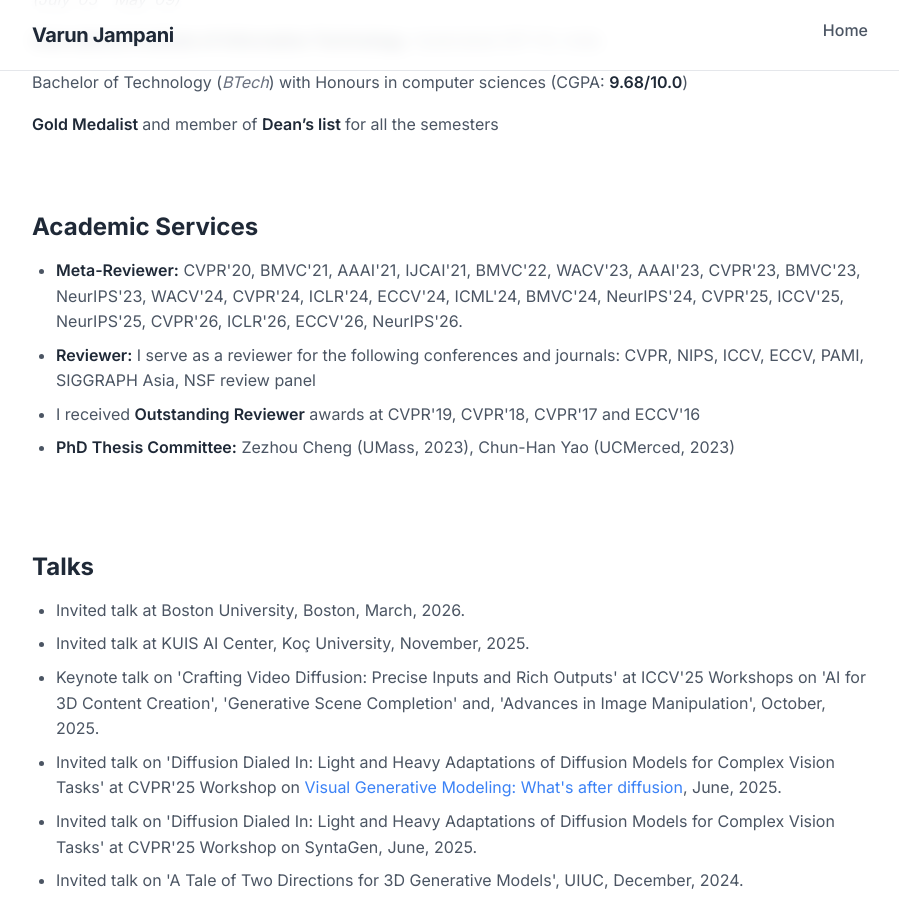
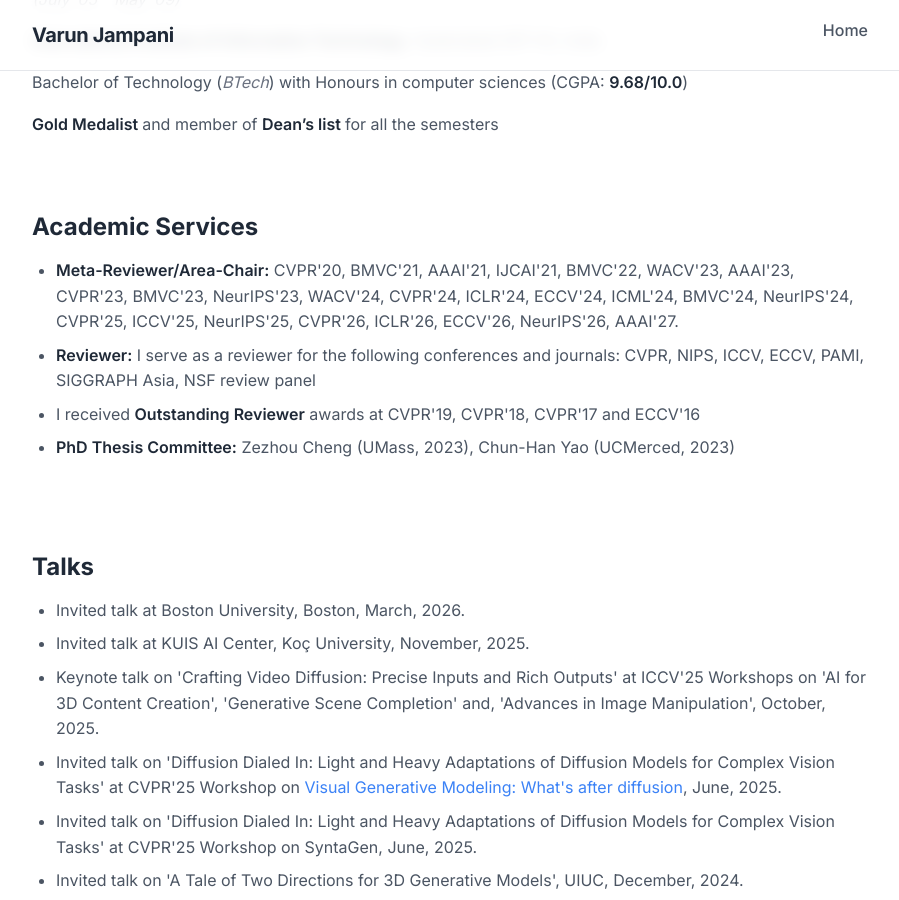
Before and after one commit to varunjampani/varunjampani.github.io, a Jekyll site: the page built from _pages/home.md, in a window 1280 px wide and 900 px high, scrolled down 4729 px. Shown: the whole window, without its empty margins (190-1089 px from the left). Built offline with Jekyll 4.4.1, drawn with Linux system fonts in a browser that asks for light colours.

Commit message:
Update academic services section in home.md

```diff
--- a/_pages/home.md
+++ b/_pages/home.md
@@ -358,7 +358,7 @@ Refer to my <a href="https://scholar.google.com/citations?hl=en&user=1Cv6Sf4AAAA
 
 <h3>Academic Services</h3>
 <ul>
-<li><strong>Meta-Reviewer:</strong> CVPR'20, BMVC'21, AAAI'21, IJCAI'21, BMVC'22, WACV'23, AAAI'23, CVPR'23, BMVC'23, NeurIPS'23, WACV'24, CVPR'24, ICLR'24, ECCV'24, ICML'24, BMVC'24, NeurIPS'24, CVPR'25, ICCV'25, NeurIPS'25, CVPR'26, ICLR'26, ECCV'26, NeurIPS'26.</li>
+<li><strong>Meta-Reviewer/Area-Chair:</strong> CVPR'20, BMVC'21, AAAI'21, IJCAI'21, BMVC'22, WACV'23, AAAI'23, CVPR'23, BMVC'23, NeurIPS'23, WACV'24, CVPR'24, ICLR'24, ECCV'24, ICML'24, BMVC'24, NeurIPS'24, CVPR'25, ICCV'25, NeurIPS'25, CVPR'26, ICLR'26, ECCV'26, NeurIPS'26, AAAI'27.</li>
 <li><strong>Reviewer:</strong> I serve as a reviewer for the following conferences and journals: CVPR, NIPS, ICCV, ECCV, PAMI, SIGGRAPH Asia, NSF review panel</li>
 <li>I received <strong>Outstanding Reviewer</strong> awards at CVPR'19, CVPR'18, CVPR'17 and ECCV'16 </li>
 <li><strong>PhD Thesis Committee:</strong> Zezhou Cheng (UMass, 2023), Chun-Han Yao (UCMerced, 2023)</li>
```
